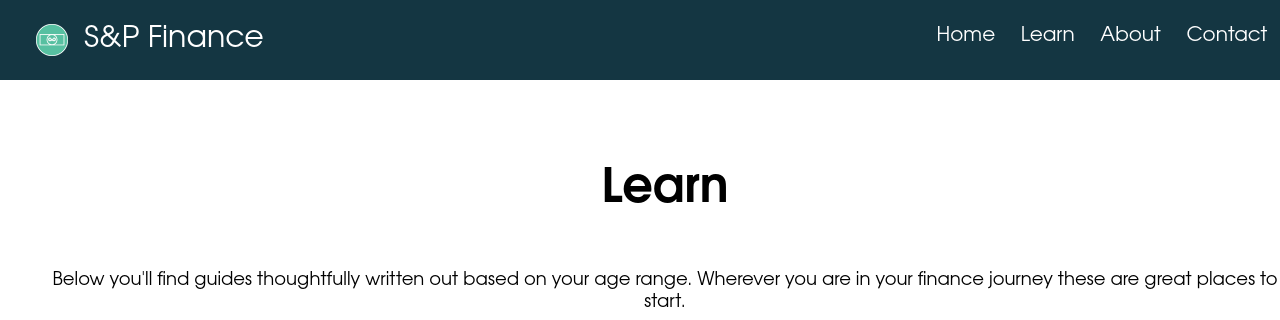
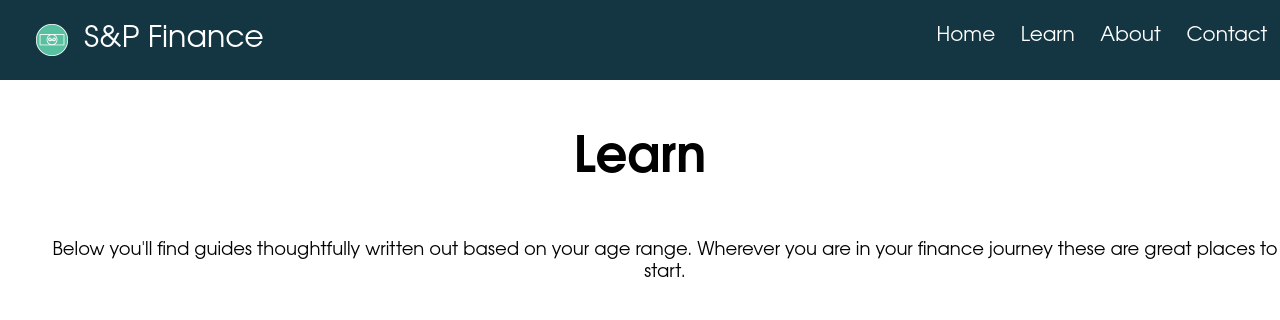
Before and after one commit to anyi-sunny/FinanceProject, a React (Create React App) app in the folder finance-project/: page /Services in a window 1280 px wide. Shown: the top 320 px of the page. Built offline with nearby package versions, Linux system fonts and the light colour scheme.

Commit message:
fix centering and size of text in learn page

```diff
--- a/finance-project/src/Pages/Services.js
+++ b/finance-project/src/Pages/Services.js
@@ -8,7 +8,7 @@ function Services(){
     return(
         <div>
             <NavBar/>
-            <div className='ageShell'>
+            <div>
                 <h1 className='learnHeader'>
                     Learn
                 </h1>
--- a/finance-project/src/Style/AgePage.css
+++ b/finance-project/src/Style/AgePage.css
@@ -23,5 +23,7 @@ p {
 }
 
 .learnHeader {
+    padding-top: 50px;
     text-align: center;
+    font-size: 50px;
 }
--- a/finance-project/src/Style/Services.css
+++ b/finance-project/src/Style/Services.css
@@ -1,8 +1,8 @@
 .ageShell{
     font-size: x-large;
     display: flex;
-   justify-content: center;
-   align-items: center;
+    justify-content: center;
+    align-items: center;
 }
 
 .services{
```
